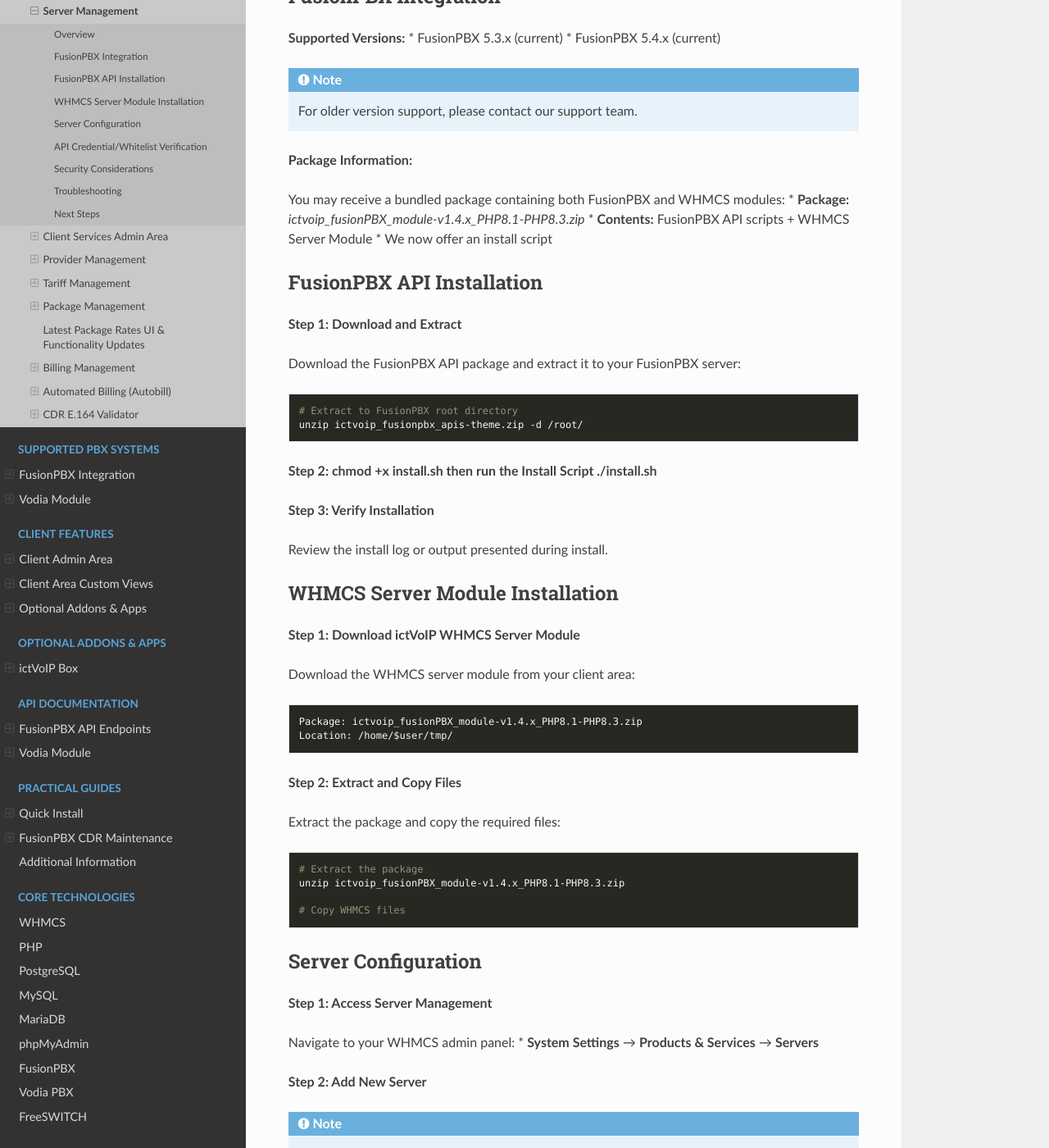
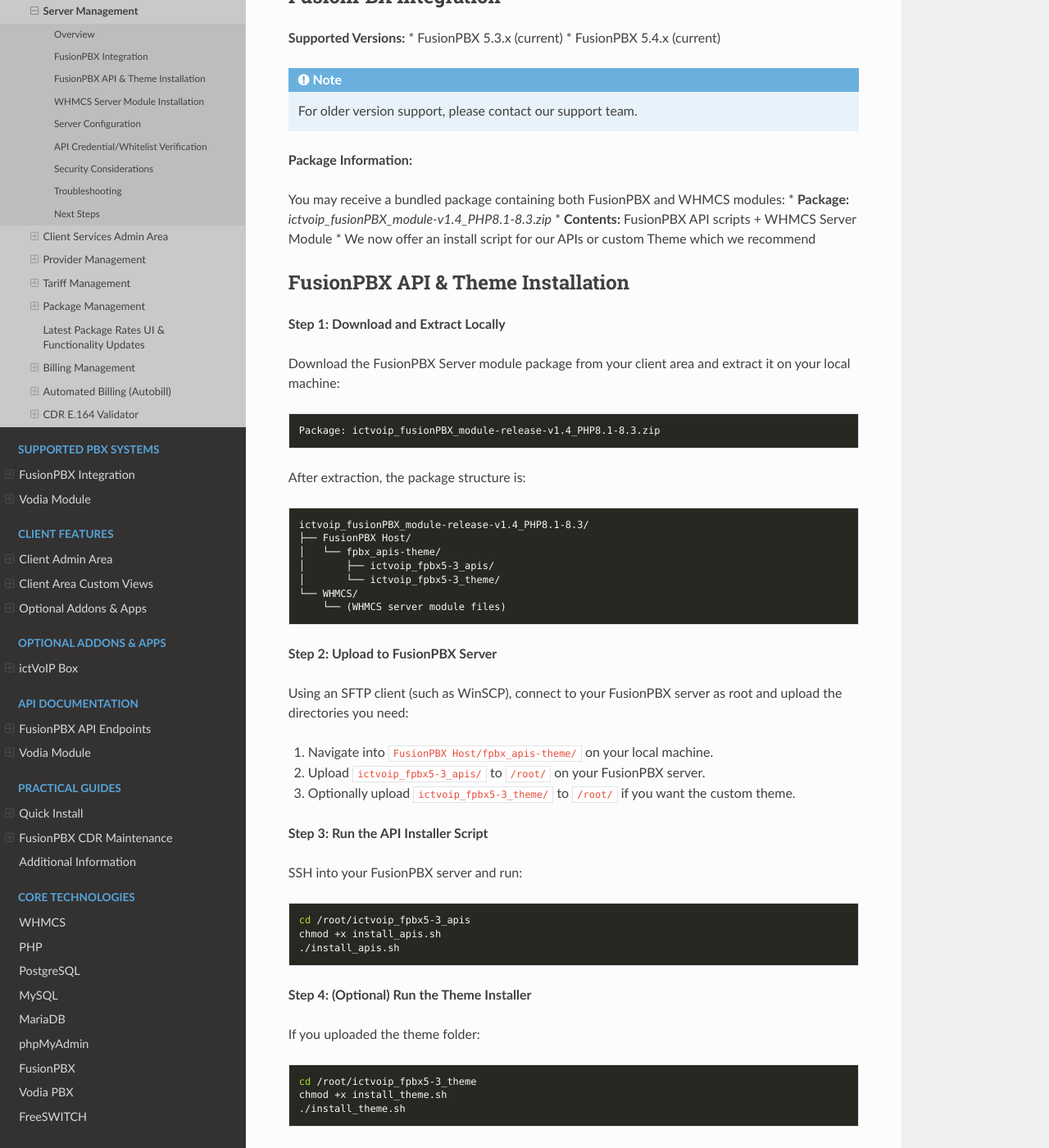
Before and after one commit to ictvoip/ictvoip-docs, a Sphinx documentation site: the page built from docs/source/admin/servers.rst, in a window 1280 px wide and 1400 px high, scrolled down 1038 px. Shown: the whole window at 82% size. Built offline with Sphinx 7.4.7 and the Read the Docs theme 3.1.0, drawn with Linux system fonts in a browser that asks for light colours; pages that are not in the unit, such as notebooks, are missing from menus; some of the changed text lies outside the part shown.

Commit message:
add ZIP install setup

```diff
--- a/docs/source/admin/servers.rst
+++ b/docs/source/admin/servers.rst
@@ -47,50 +47,87 @@ FusionPBX Integration
 **Package Information:**
 
 You may receive a bundled package containing both FusionPBX and WHMCS modules:
-* **Package:** `ictvoip_fusionPBX_module-v1.4.x_PHP8.1-PHP8.3.zip`
+* **Package:** `ictvoip_fusionPBX_module-v1.4_PHP8.1-8.3.zip`
 * **Contents:** FusionPBX API scripts + WHMCS Server Module
-* We now offer an install script
+* We now offer an install script for our APIs or custom Theme which we recommend
 
-FusionPBX API Installation
---------------------------
+FusionPBX API & Theme Installation
+-----------------------------------
 
-**Step 1: Download and Extract**
+**Step 1: Download and Extract Locally**
 
-Download the FusionPBX API package and extract it to your FusionPBX server:
+Download the FusionPBX Server module package from your client area and extract
+it on your local machine:
+
+.. code-block:: text
+
+   Package: ictvoip_fusionPBX_module-release-v1.4_PHP8.1-8.3.zip
+
+After extraction, the package structure is:
+
+.. code-block:: text
+
+   ictvoip_fusionPBX_module-release-v1.4_PHP8.1-8.3/
+   ├── FusionPBX Host/
+   │   └── fpbx_apis-theme/
+   │       ├── ictvoip_fpbx5-3_apis/
+   │       └── ictvoip_fpbx5-3_theme/
+   └── WHMCS/
+       └── (WHMCS server module files)
+
+**Step 2: Upload to FusionPBX Server**
+
+Using an SFTP client (such as WinSCP), connect to your FusionPBX server as
+root and upload the directories you need:
+
+1. Navigate into ``FusionPBX Host/fpbx_apis-theme/`` on your local machine.
+2. Upload ``ictvoip_fpbx5-3_apis/`` to ``/root/`` on your FusionPBX server.
+3. Optionally upload ``ictvoip_fpbx5-3_theme/`` to ``/root/`` if you want the
+   custom theme.
+
+**Step 3: Run the API Installer Script**
+
+SSH into your FusionPBX server and run:
 
 .. code-block:: bash
 
-   # Extract to FusionPBX root directory
-   unzip ictvoip_fusionpbx_apis-theme.zip -d /root/
+   cd /root/ictvoip_fpbx5-3_apis
+   chmod +x install_apis.sh
+   ./install_apis.sh
 
-**Step 2: chmod +x install.sh then run the Install Script ./install.sh**
+**Step 4: (Optional) Run the Theme Installer**
 
-**Step 3: Verify Installation**
+If you uploaded the theme folder:
 
-Review the install log or output presented during install.
+.. code-block:: bash
+
+   cd /root/ictvoip_fpbx5-3_theme
+   chmod +x install_theme.sh
+   ./install_theme.sh
+
+**Step 5: Verify Installation**
+
+Review the install log generated by the script and watch for any warnings or
+errors. The script handles file placement, permissions, and patching
+automatically.
 
 WHMCS Server Module Installation
--------------------------------
+--------------------------------
 
-**Step 1: Download ictVoIP WHMCS Server Module**
+**Step 1: Locate WHMCS Files**
 
-Download the WHMCS server module from your client area:
+From the extracted package on your local machine, navigate to the ``WHMCS/``
+folder which contains the server module files.
+
+**Step 2: Upload to WHMCS**
+
+Upload the server module files to your WHMCS installation:
 
 .. code-block:: text
 
-   Package: ictvoip_fusionPBX_module-v1.4.x_PHP8.1-PHP8.3.zip
-   Location: /home/$user/tmp/
+   Destination: /home/$user/public_html/modules/servers/fusionpbx/
 
-**Step 2: Extract and Copy Files**
-
-Extract the package and copy the required files:
-
-.. code-block:: bash
-
-   # Extract the package
-   unzip ictvoip_fusionPBX_module-v1.4.x_PHP8.1-PHP8.3.zip
-
-   # Copy WHMCS files
+You can use SFTP or your hosting file manager to upload the files.
 
 
 Server Configuration
@@ -104,10 +141,12 @@ Navigate to your WHMCS admin panel:
 **Step 2: Add New Server**
 
 .. note::
-   before adding your server(s) you must have FPBX host SSL cert applied.
+
+   Before adding your server(s) you must have an SSL certificate applied to
+   your FusionPBX host. For instructions on obtaining and configuring SSL
+   certificates using Let's Encrypt, see :doc:`/getting_started/lets_encrypt`.
 
 Click **Add New Server** and configure the following settings:
-
 |
 
 .. image:: ../_static/images/admin/servers_edit3.png
@@ -145,23 +184,65 @@ Click **Add New Server** and configure the following settings:
 * **Access Hash (optional):** Long token used by some integrations as
   an alternative or complement to username/password for API access.
 
+Setting a Default FusionPBX Server
+~~~~~~~~~~~~~~~~~~~~~~~~~~~~~~~~~~
+
+When you have multiple FusionPBX servers configured in WHMCS, you should
+designate one as the **default server**. The default server is used when
+provisioning new services that do not have a specific server assignment.
+
+To set a server as default:
+
+1. Navigate to **System Settings** → **Products & Services** → **Servers**.
+2. In the server list, click on the server name link you want to set as
+   default.
+3. The server marked with an asterisk (*) is the current default.
+
+|
+
+.. image:: ../_static/images/admin/default_fpbx.png
+   :width: 900px
+   :align: center
+   :alt: Setting Default FusionPBX Server
+|
+
+.. note::
+
+   If you only have one FusionPBX server, it is automatically used as the
+   default. Setting a default is only necessary in multi-server environments.
+
 **Step 3: Create API User & Generate Hash Key**
 
-On your FusionPBX server, create a new user with superadmin group rights via UI or:
+The API user must be assigned to the **FQDN domain** of your FusionPBX server
+(for example, ``voipsrv1.ictvoip.ca``). This ensures the user has access to
+all tenant domains on that server.
 
-.. code-block:: sql
+1. Log in to your FusionPBX web interface.
+2. Navigate to **Advanced** → **Users**.
+3. Create a new user or edit an existing API user.
+4. Assign the user to the **superadmin** group.
+5. Set the **Domain** to your FusionPBX server's FQDN (e.g., ``voipsrv1.ictvoip.ca``).
+6. Click the **Generate** button next to the **API Key** field to create a hash.
+7. After saving, view the user again to copy the generated API Key/Hash.
+8. Add this hash to your WHMCS server configuration in the **Access Hash** field.
 
-   -- Create API user in FusionPBX database
-   INSERT INTO v_users (user_uuid, domain_uuid, username, password, salt, user_enabled)
-   VALUES (uuid_generate_v4(), 'your-domain-uuid', 'ictwat3api', 'hashed_password', 'salt', 'true');
+|
 
-   INSERT INTO v_group_users (group_user_uuid, domain_uuid, group_name, user_uuid, group_user_enabled)
-   VALUES (uuid_generate_v4(), 'your-domain-uuid', 'superadmin', 'user-uuid', 'true');
+.. image:: ../_static/images/admin/api_hash_generate.png
+   :width: 600px
+   :align: center
+   :alt: Generate API Hash Key in FusionPBX
+|
+
+.. important::
+
+   The API user must be on the server's FQDN domain, not a tenant domain.
+   This grants the user access to manage all tenants on that FusionPBX server.
 
 API Credential/Whitelist Verification
 -------------------------------------
 
-**Option 1: Client Services / Server Provisioning Settings**
+**Recommended: Client Services / Server Provisioning Settings**
 
 Navigate to the **Client Services** area within the ictVoIP Billing
 admin UI and open the **Settings** or **Server Provisioning
@@ -192,15 +273,6 @@ whitelisting, see :doc:`/getting_started/security`.
    :alt: Server Management Dashboard
 |
 
-
-**Option 2**
-
-**Test Server Connection:**
-
-1. In WHMCS, go to **Servers** → **Test Connection**
-2. Verify the connection is successful
-3. Check for any error messages
-
 **Common Connection Issues:**
 
 * **SSL Certificate:** Ensure valid SSL certificate on FusionPBX
@@ -208,17 +280,6 @@ whitelisting, see :doc:`/getting_started/security`.
 * **API User:** Verify API user has correct permissions
 * **Network:** Ensure network connectivity between WHMCS and FusionPBX
 
-**API Endpoint Testing:**
-
-Test the API endpoints directly:
-
-.. code-block:: bash
-
-   # Test connection endpoint
-   curl -u username:password https://your-fusionpbx-domain.com/app/xml_cdr/chkcon.php
-
-   # Test CDR export
-   curl -u username:password https://your-fusionpbx-domain.com/app/xml_cdr/export_cdr.php
 
 Security Considerations
 ----------------------
@@ -268,35 +329,11 @@ For additional support, contact our team with:
 * Error messages and logs
 * Network configuration details
 
-Next Steps
-----------
-
-After successful server configuration:
-
-1. **Provider Setup** - Configure VoIP providers
-2. **Tariff Configuration** - Set up pricing structure
-3. **Package Creation** - Create service packages
-4. **Client Provisioning** - Set up client accounts
-
- .. image:: ../_static/images/admin/servers_3.png
-   :width: 900px
-   :align: center
-   :alt: Adding a new Provider or PBX
-
+.. _widget-section:
+Server Widget
+~~~~~~~~~~~~~
 |
-
- .. image:: ../_static/images/admin/servers_edit3.png
-   :width: 900px
-   :align: center
-   :alt: Adding a new Provider or PBX
-
-|
-
- .. image:: ../_static/images/admin/connection_test3.png
-   :width: 900px
-   :align: center
-   :alt: Adding a new Provider or PBX
-
+**This feature is optional**
 |
 
  .. image:: ../_static/images/admin/server_widget4.png
@@ -305,125 +342,12 @@ After successful server configuration:
    :alt: FusionPBX Server Status
 
 |
-
- .. image:: ../_static/images/admin/server_widget_link3.png
-   :width: 900px
-   :align: center
-   :alt: Server widget link
-
-|
-
- .. image:: ../_static/images/admin/show_widgets.png
-    :width: 900px
-   :align: center
-   :alt: Server widget link
-
-|
-
- .. image:: ../_static/images/admin/servers_edit3.png
-   :width: 900px
-   :align: center
-   :alt: Adding a new Provider or PBX
-
-|
-
-Server Module Requirements:
-############################
-
-|
-Server Name [Just text] could be the FQDN of your hosted FusionPBX.
-::
-
- Name: voipsrv1.ictvoip.ca - FusionPBX v5.3.x
-|
-Hostname must be the FQDN of your hosted FusionPBX with active SSL certificate.
-::
-
- Hostname: voipsrv1.ictvoip.ca
-
-|
-IP Address can be the local IP or public
-::
-
- IP Address: 102.100.100.20
-
-|
-Assigned IP can be the local IP or public
-::
-
- Assigned IP addresses: 102.100.100.20
-
-|
-Maximum Accounts would typically be the maximum allowed tenants or the maximum total extensions for that PBX
-::
-
- Maximum No. of Accounts: 100
-
-|
-Module in this case we select the Fusionpbx server module
-::
-
- Module: Fusionpbx
-
-|
-This user should be created on the Fusion PBX side with superadmin group rights.
-::
-
- Username: ictvoipsrvapi
-
-|
-This would be the password assigned to the FusionPBX API user
-::
-
- Password: [PASSWD]
-
-|
-
-
-Add more as required.
-
-|
-
-
-Server Connection Verification
-################################
-**
-You must have SSL certificate installed on your FusionPBX server host name.
-**
-
-After your server details have been entered and saved you can now test your connection to your FusionPBX by clicking on the Test button next to the Server Module "FusionPBX". After clicking you should see "Attempting Connection" then if suscessful your should get "Connection successful." If there is a problem connecting with your FusionPBX server then you will have to further troubleshoot the issue before you continue your setup.
-
-|
-
- .. image:: ../_static/images/admin/connection_test3.png
-   :width: 900px
-   :align: center
-   :alt: Adding a new Provider or PBX
-
-|
-
-.. _widget-section:
-Server Widget
-*************
-
-|
-**This feature is optional**
-
-|
-
- .. image:: ../_static/images/admin/server_widget4.png
-   :width: 900px
-   :align: center
-   :alt: FusionPBX Server Status
-
-|
-
 FusionPBX Status Widget
-#######################
+~~~~~~~~~~~~~~~~~~~~~~~
 
 Adding a FusionPBX Status Widget for your Servers can be accomplished by the following steps:
 
- 1) Copy from your WHMCS host
+ 1) Copy from your WHMCS host (must match your current WHMCS version, we ship v8.13)
 ::
 
  /home/$user/public_html/status/index.php
@@ -445,7 +369,7 @@ Adding a FusionPBX Status Widget for your Servers can be accomplished by the fol
 |
 
 WHMCS Setup
-###########
+^^^^^^^^^^^
 
  2) Add the status script location to your WHMCS Fusion PBX Server.
 
@@ -486,3 +410,13 @@ WHMCS Setup
    :alt: Server widget link
 
 |
+
+Next Steps
+----------
+
+After successful server configuration:
+
+1. **Provider Setup** - Configure VoIP providers
+2. **Tariff Configuration** - Set up pricing structure
+3. **Package Creation** - Create service packages
+4. **Client Provisioning** - Set up client accounts
```
Also changed, not shown: other parts of docs/source/admin/servers.rst (+1 -1 lines), docs/source/admin/ictvoipbilling.rst (+4 -4 lines), docs/source/applications/provision.rst (+8 -0 lines), docs/source/modules/fusionpbx/configuration.rst (+7 -0 lines), docs/source/_static/images/admin/addon_lic2.png (added), docs/source/_static/images/admin/api_hash_generate.png (added), docs/source/_static/images/admin/default_fpbx.png (added), docs/source/_static/images/admin/healthcheck_new2.png (added), docs/source/_static/images/admin/ictvoipbilling_servers.png.
